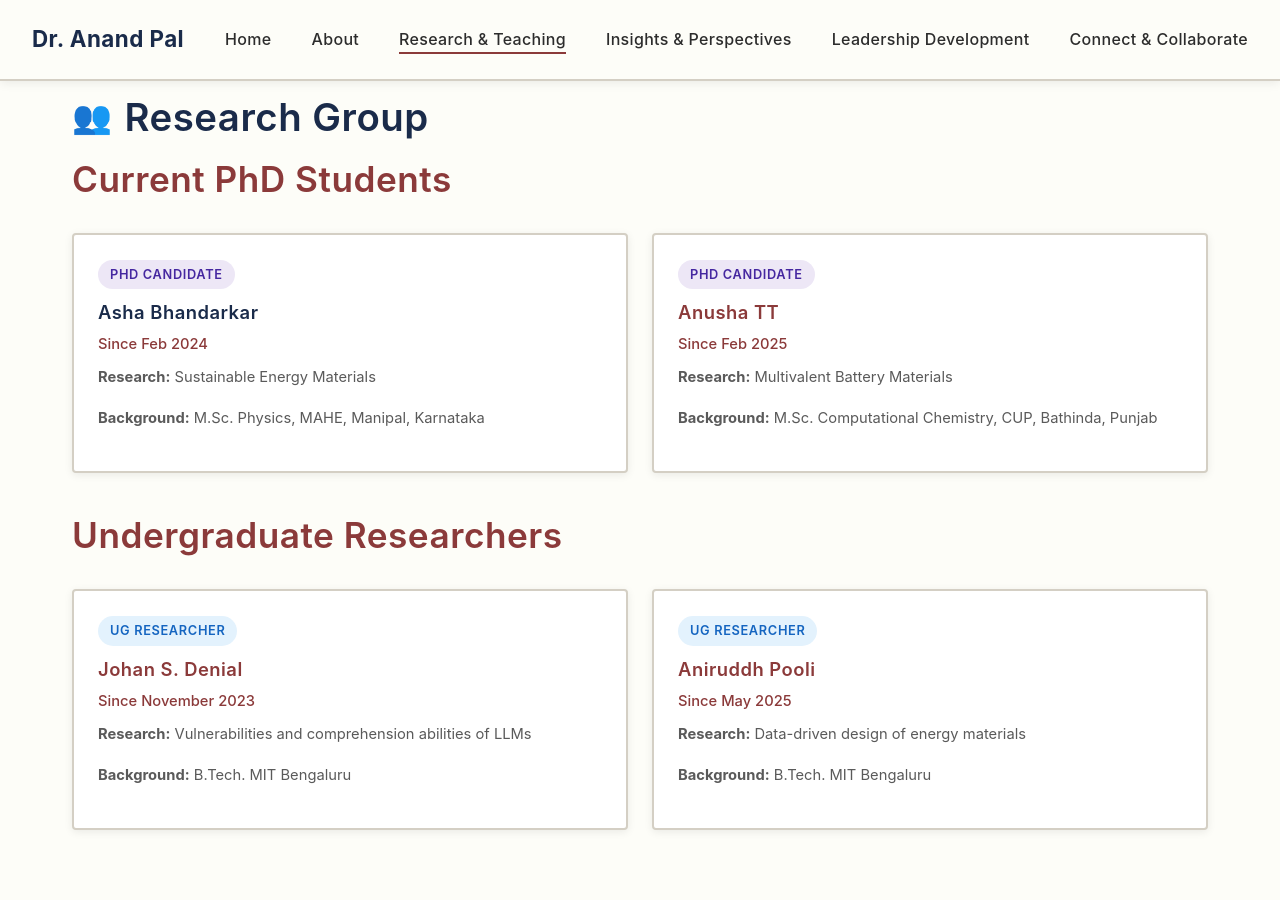
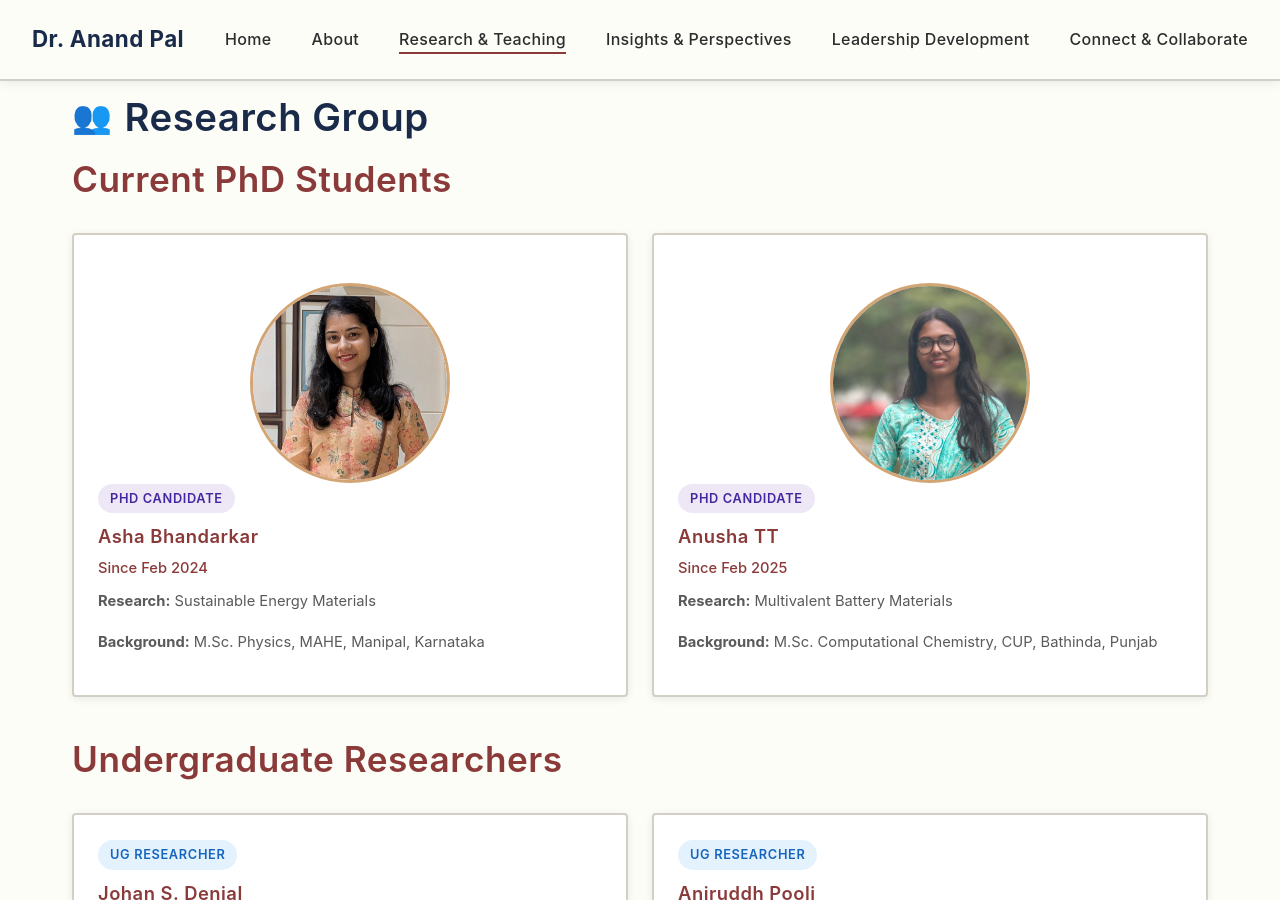
Before and after one commit to anandpal-in/anandpal-in.github.io, a Jekyll site: the page built from research/index.html, in a window 1280 px wide and 900 px high, scrolled down 1325 px. Built offline with Jekyll 4.4.1, drawn with Linux system fonts in a browser that asks for light colours.

Commit message:
Updated Asha and Anusha's profiles

```diff
--- a/research/index.html
+++ b/research/index.html
@@ -39,13 +39,15 @@ description: Explore Dr. Anand Pal's research in quantum technologies, advanced
             <h3 style="margin-bottom: 1.5rem; color: var(--secondary);">Current PhD Students</h3>
             <div class="students-grid">
                 <div class="student-card">
+                    <img src="/assets/images/Asha.jpg" alt="Asha Bhandarkar" class="mentee-photo">
                     <span class="student-type type-phd">PhD Candidate</span>
-                    <h3>Asha Bhandarkar</h3>
+                    <h3><a href="https://www.linkedin.com/in/asha-bhandarkar-4a24682a8/" target="_blank">Asha Bhandarkar</a></h3>
                     <p style="color: var(--secondary); font-weight: 500; margin-bottom: 0.5rem;">Since Feb 2024</p>
                     <p><strong>Research:</strong> Sustainable Energy Materials</p>
                     <p><strong>Background:</strong> M.Sc. Physics, MAHE, Manipal, Karnataka</p>
                 </div>
                 <div class="student-card">
+                    <img src="/assets/images/Anusha.jpg" alt="Anusha TT" class="mentee-photo">
                     <span class="student-type type-phd">PhD Candidate</span>
                     <h3><a href="https://www.linkedin.com/in/anusha-t-t-798174308/" target="_blank">Anusha TT</a></h3>
                     <p style="color: var(--secondary); font-weight: 500; margin-bottom: 0.5rem;">Since Feb 2025</p>
```
Also changed, not shown: assets/images/Anusha.jpg (added), assets/images/Asha.jpg (added).
